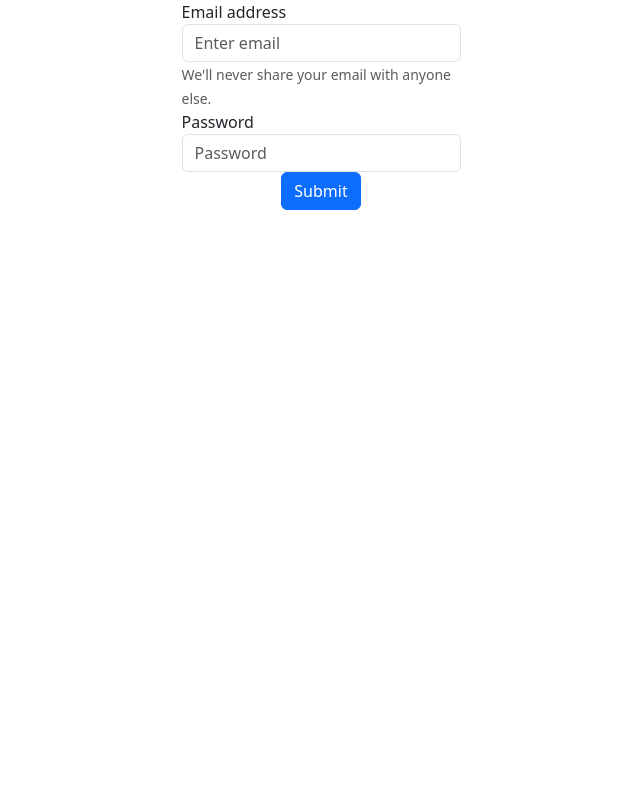
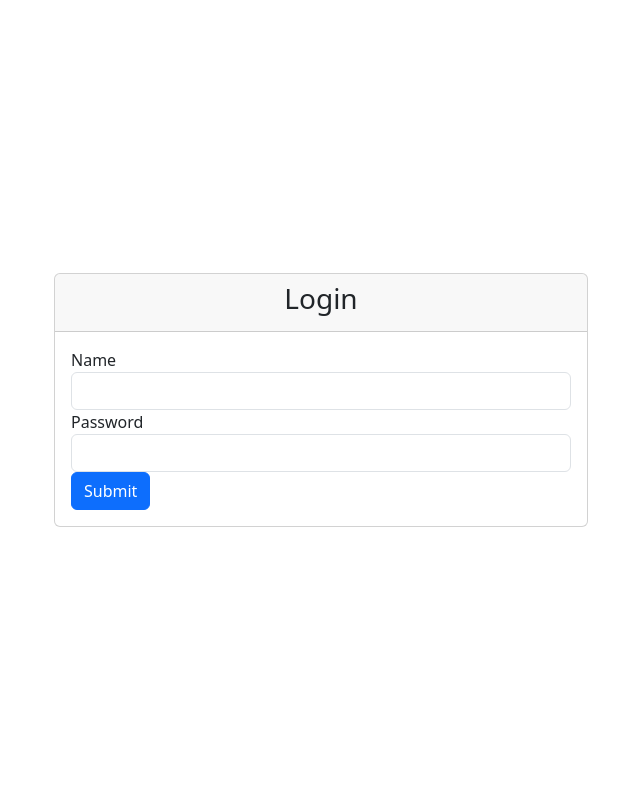
Before and after one commit to Hector357159/ModuloMarketing, a Django app: page / in a window 1280 px wide. Shown: the whole page, without its empty margins (319-959 px from the left). Run offline with Django 5.2, Linux system fonts and the light colour scheme.

Commit message:
agregar los BD de Django

```diff
--- a/app_Marketing/templates/layouts/base.html
+++ b/app_Marketing/templates/layouts/base.html
@@ -8,6 +8,7 @@
     <script src="https://cdn.jsdelivr.net/npm/@popperjs/core@2.5.2/dist/umd/popper.min.js"></script>
     <script src="https://maxcdn.bootstrapcdn.com/bootstrap/4.5.2/js/bootstrap.min.js"></script>
     <script src="https://cdnjs.cloudflare.com/ajax/libs/bootstrap/5.0.0-beta2/js/bootstrap.bundle.min.js"></script>
+
 <header class="encabezado">
     <div class="container mt-5">
         <nav>
--- a/app_Marketing/templates/login.html
+++ b/app_Marketing/templates/login.html
@@ -11,24 +11,31 @@
 <body>
 
     <form>
-        <div class="container">
-        <div class="d-flex flex-column justify-content-center align-items-center full-height">
-        <div class="col-3 ">
-        <div class="form-group">
-          <label for="exampleInputEmail1">Email address</label>
-          <input type="email" class="form-control" id="exampleInputEmail1" aria-describedby="emailHelp" placeholder="Enter email">
-          <small id="emailHelp" class="form-text text-muted">We'll never share your email with anyone else.</small>
+      <div class="container custom-container  d-flex justify-content-md-center align-items-center  min-vh-100">
+        <div class="row w-50">
+            <div class="col-md-12 " >
+                <div class="card">
+                    <div class="card-header text-center">
+                        <h3>Login</h3>
+                    </div>
+                    <div class="card-body">
+                        <form method="post" action="">
+                            <div class="form-group">
+                                <label for="name">Name</label>
+                                <input type="text" class="form-control" id="name" name="name" required>
+                            </div>
+                            <div class="form-group">
+                                <label for="password">Password</label>
+                                <input type="password" class="form-control" id="password" name="password" required>
+                            </div>
+                            <button type="submit" class="btn btn-primary btn-block">Submit</button>
+                        </form>
+                    </div>
+                </div>
+            </div>
         </div>
-        </div>
-        <div class="col-3">
-        <div class="form-group">
-          <label for="exampleInputPassword1">Password</label>
-          <input type="password" class="form-control" id="exampleInputPassword1" placeholder="Password">
-        </div>
-        </div>
-        <div class="d-flex flex-row-reverse">
-            <button type="submit" class="btn btn-primary">Submit</button>
-        </div>
+    </div>
+
       </form>
     </div>
     </div>
```
Also changed, not shown: db.sqlite3.
